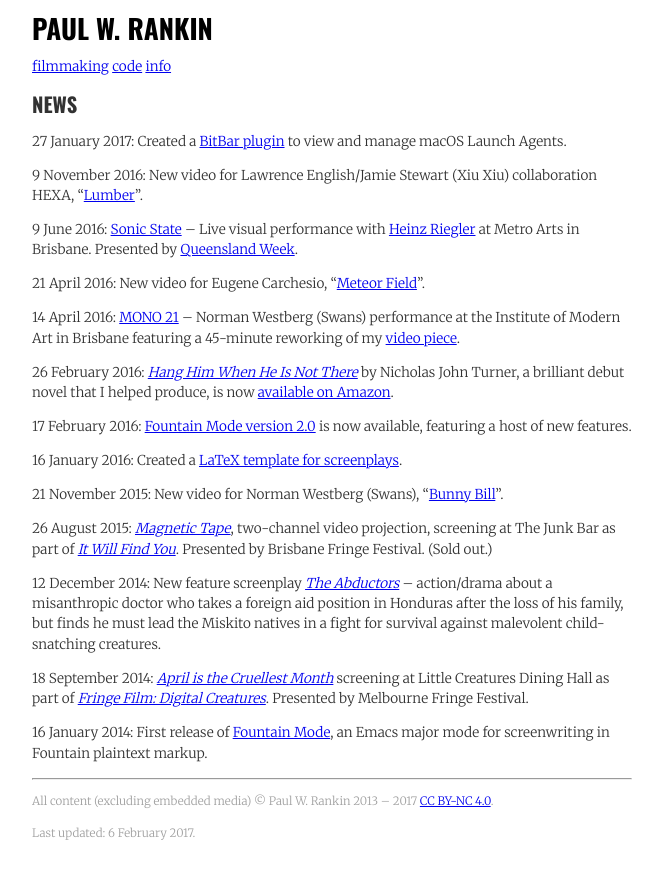
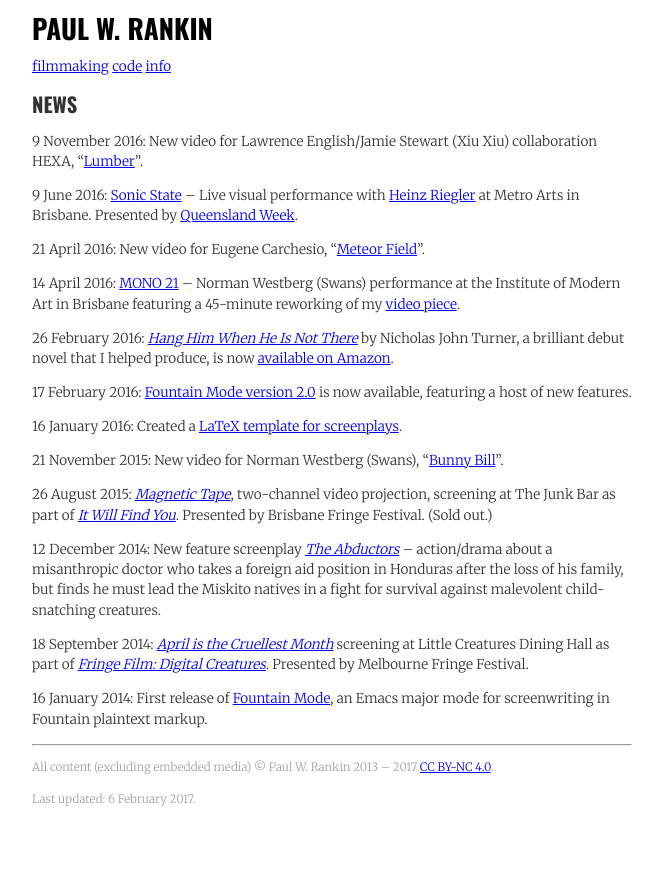
Before and after one commit to rnkn/portfolio, a Jekyll site: the page built from index.html, in a window 1280 px wide. Shown: the top 879 px of the page, without its empty margins (308-971 px from the left). Built offline with Jekyll 4.4.1, drawn with Linux system fonts in a browser that asks for light colours.

Commit message:
Removed BitBar from news

```diff
--- a/_posts/code/2017-01-27-launch-agents.md
+++ b/_posts/code/2017-01-27-launch-agents.md
@@ -3,8 +3,5 @@
 category: code
 description: >-
   A BitBar plugin to view and manage `launchd` services
-news: >-
-  Created a [BitBar plugin](https://getbitbar.com/plugins/System/launch-agents.10s.sh)
-  to view and manage macOS Launch Agents.
 external_url: https://getbitbar.com/plugins/System/launch-agents.10s.sh
 ---
```
